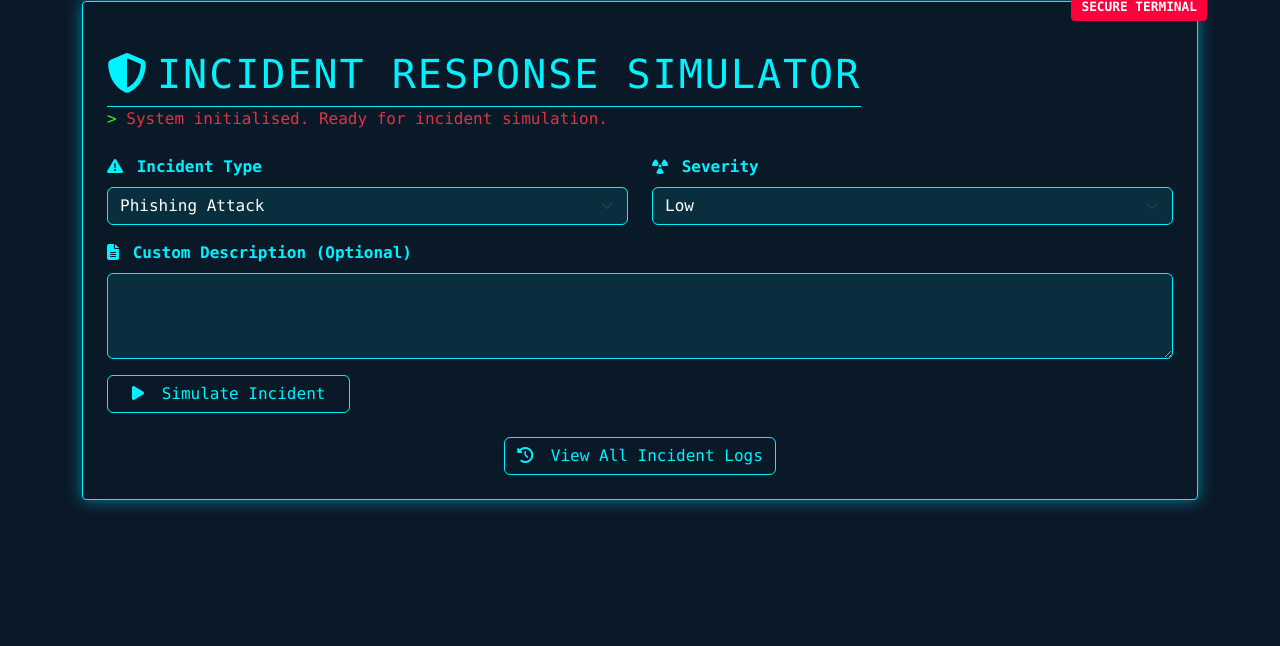
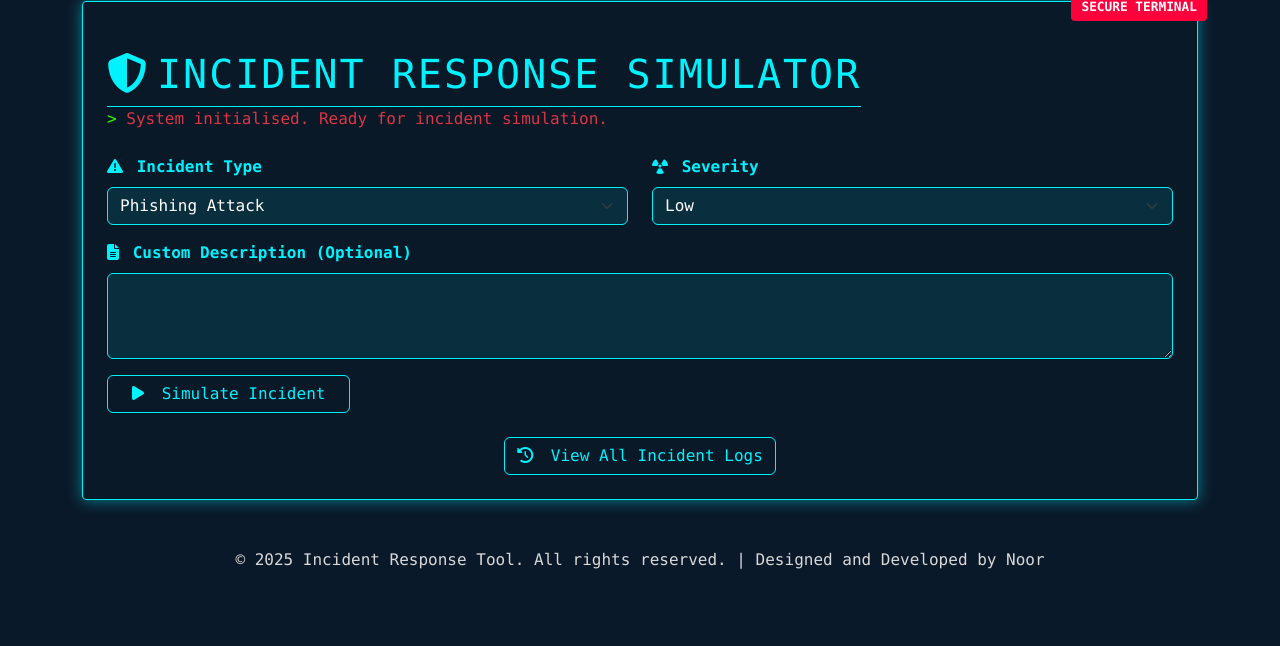
Before and after one commit to noorbabar/incident_response, a Flask app: page / in a window 1280 px wide. Shown: the part 55-701 px from the top of the page. Run offline with Flask 3, Linux system fonts and the light colour scheme; some libraries are stand-ins or nearby versions.

Commit message:
footer added

```diff
--- a/templates/index.html
+++ b/templates/index.html
@@ -275,3 +275,6 @@
   <script src="https://cdnjs.cloudflare.com/ajax/libs/bootstrap/5.3.0/js/bootstrap.bundle.min.js"></script>
 </body>
 </html>
+<footer class="text-center mt-4">
+  <p>&copy; 2025 Incident Response Tool. All rights reserved. | Designed and Developed by Noor</p>
+</footer>
```
